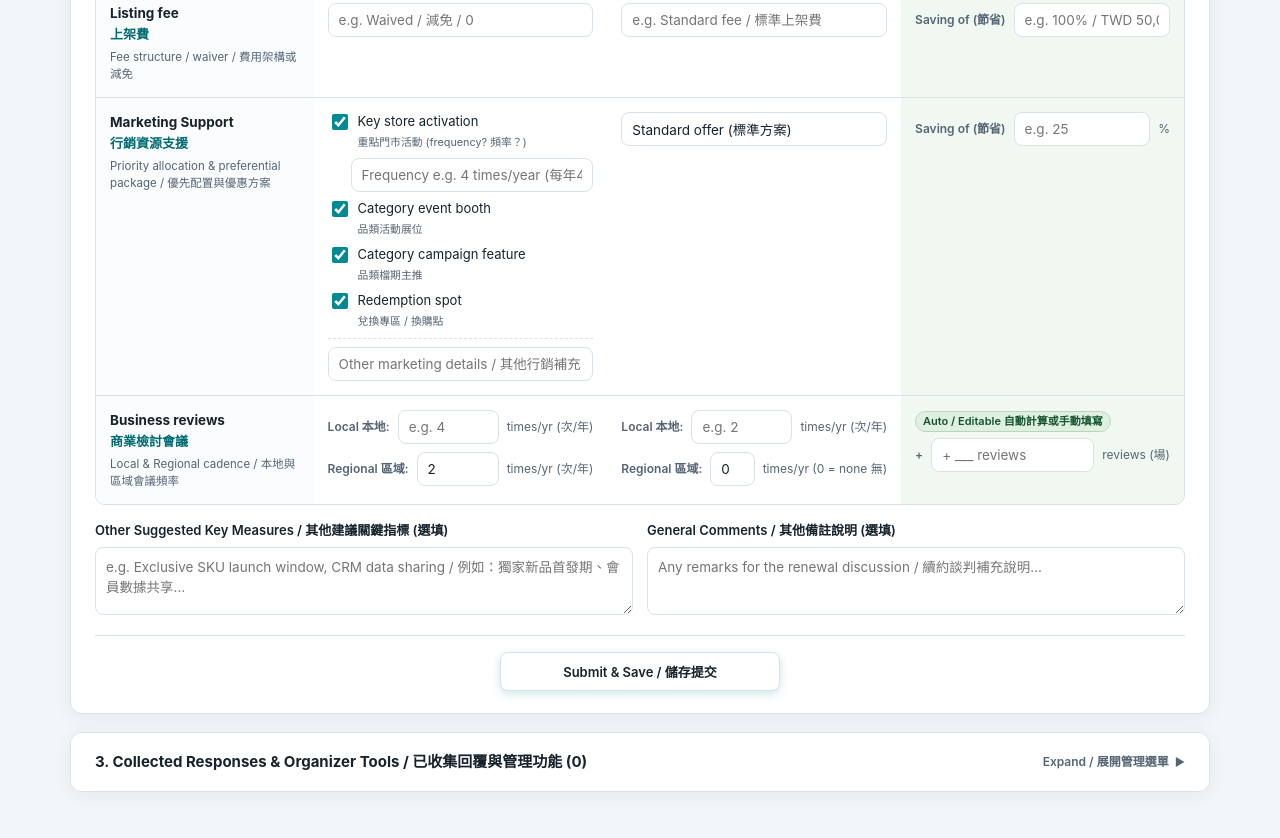
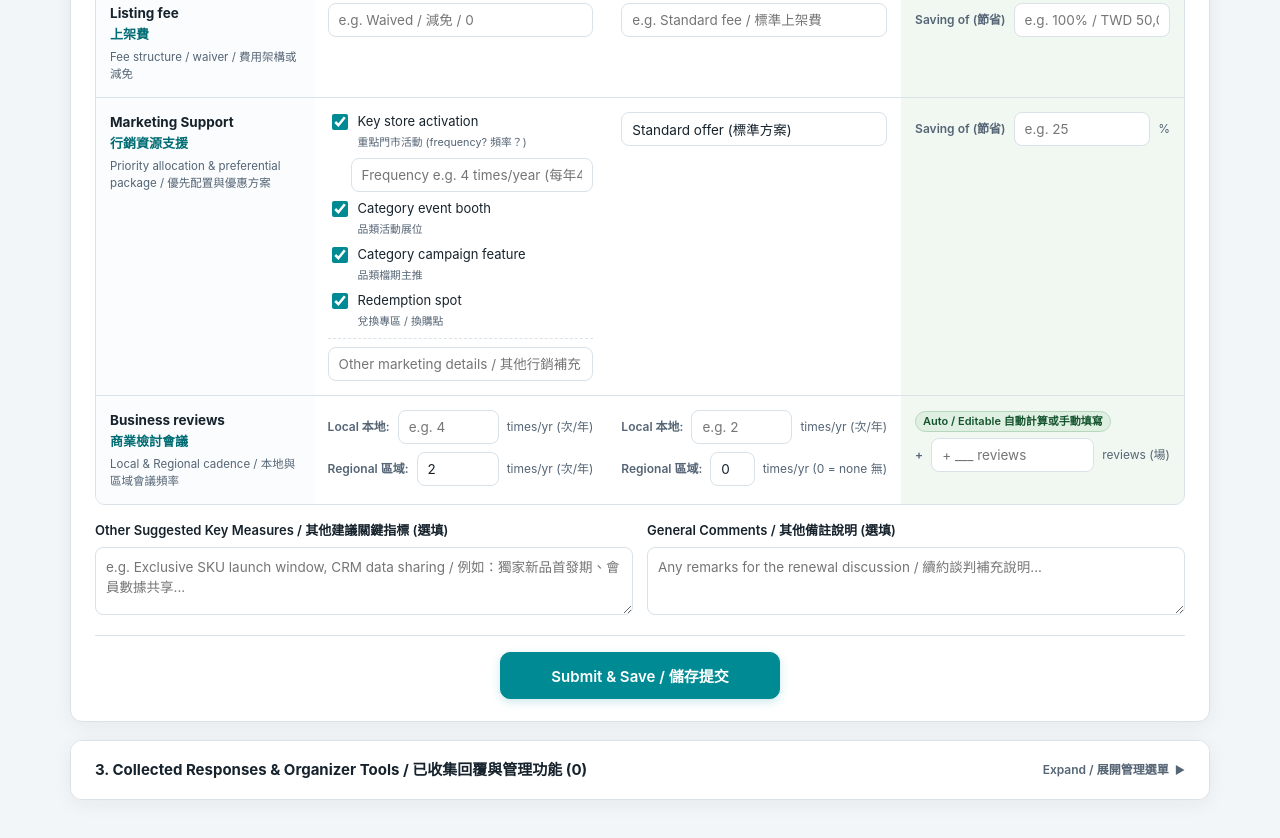
Before and after one commit to Kevinte67228/watsons-exclusivity-survey, a plain HTML site: page index.html in a window 1280 px wide. Shown: the part 968-1806 px from the top of the page. Drawn offline with Linux system fonts and the light colour scheme.

Commit message:
Fix CSS specificity for centered primary submit button

```diff
--- a/index.html
+++ b/index.html
@@ -343,7 +343,7 @@
       border-top: 1px solid var(--border);
     }
 
-    .btn-submit-main {
+    .btn.btn-submit-main {
       background: var(--primary);
       border-color: var(--primary);
       color: #fff;
@@ -355,7 +355,7 @@
       box-shadow: 0 3px 10px rgba(0, 139, 148, 0.2);
     }
 
-    .btn-submit-main:hover {
+    .btn.btn-submit-main:hover {
       background: var(--primary-dark);
       border-color: var(--primary-dark);
       transform: translateY(-1px);
```
